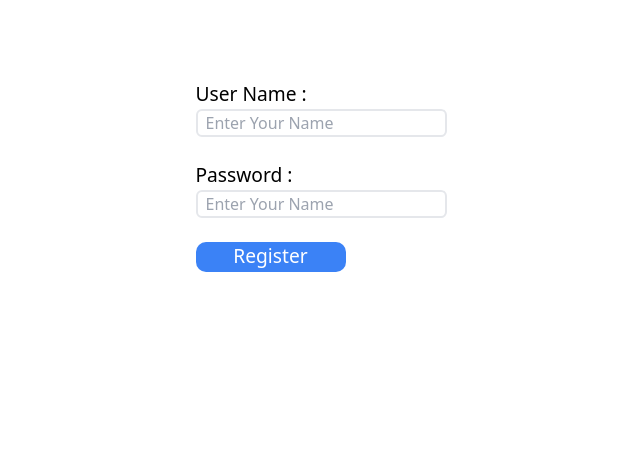
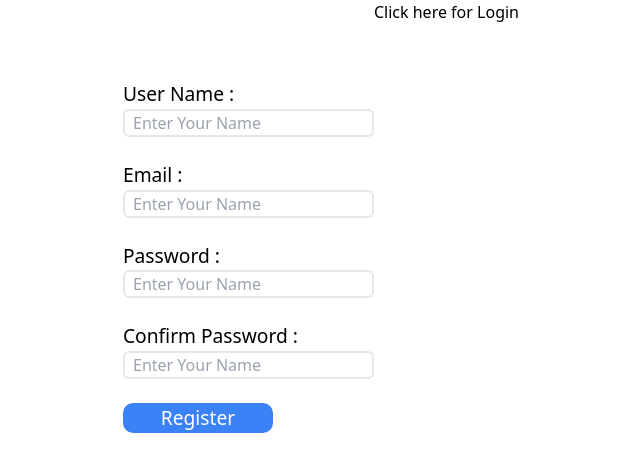
Before and after one commit to thanujakmt/django_evalution, a Django app: template templates/components/register.html in a window 1280 px wide. Shown: the top 472 px of the page, without its empty margins (319-959 px from the left). Run offline with Django 4.2, Linux system fonts and the light colour scheme; the template is opened without the code that fills it, so the values that code supplies are empty; style sheets or scripts are compiled from the project's sources; some libraries are stand-ins or nearby versions.

Commit message:
doing login authentication

```diff
--- a/evalutionapp/urls.py
+++ b/evalutionapp/urls.py
@@ -4,8 +4,8 @@ from . import views
 
 urlpatterns = [
     path('',views.testview,name='homepage'),
-    path('user_face', views.user_face_view ,name='userface'),
-    path('app',views.app_view,name='app'),
-    path('login',views.login_view,name='login'),
-    path('register',views.register_view,name='register'),
+    path('user_face/', views.user_face_view ,name='userface'),
+    path('app/',views.app_view,name='app'),
+    path('login/',views.login_view,name='login'),
+    path('register/',views.register_view,name='register'),
 ]
--- a/templates/components/register.html
+++ b/templates/components/register.html
@@ -2,18 +2,29 @@
 {% include 'layout.html' %}
 {% block body %}
 <div class=" w-full bg-white flex justify-center">
-    <form action="" class=" flex flex-col gap-6 mt-20">
+    <form action="{% url 'register' %}" method="POST" class=" flex flex-col gap-6 mt-20">
+        {% csrf_token %}
         <div class=" flex flex-col">
-            <label for="User Name" class=" text-[1.2em]">User Name :</label>
-            <input type="text" name="User Name" id="" placeholder="Enter Your Name"
+            <label for="username" class=" text-[1.2em]">User Name :</label>
+            <input type="text" name="username" id="username" placeholder="Enter Your Name"
                 class=" border-2 rounded-[6px] px-2">
         </div>
         <div class=" flex flex-col">
-            <label for="Password" class=" text-[1.2em]">Password :</label>
-            <input type="text" name="Password" id="" placeholder="Enter Your Name" class=" border-2 rounded-[6px] px-2">
+            <label for="email" class=" text-[1.2em]">Email :</label>
+            <input type="email" name="email" id="email" placeholder="Enter Your Name"
+                class=" border-2 rounded-[6px] px-2">
+        </div>
+        <div class=" flex flex-col">
+            <label for="password" class=" text-[1.2em]">Password :</label>
+            <input type="password" name="password" id="password" placeholder="Enter Your Name" class=" border-2 rounded-[6px] px-2">
+        </div>
+        <div class=" flex flex-col">
+            <label for="confirm_password" class=" text-[1.2em]">Confirm Password :</label>
+            <input type="password" name="confirm_password" id="confirm_password" placeholder="Enter Your Name" class=" border-2 rounded-[6px] px-2">
         </div>
         <button type="submit"
             class=" bg-blue-500 w-[150px] h-[30px] rounded-[10px] text-white font-[500] text-[1.2em]">Register</button>
     </form>
+    <a href="{% url 'login' %}"> Click here for Login</a>
 </div>
 {% endblock %}
```
Also changed, not shown: evalutionapp/views.py (+41 -2 lines), templates/components/login.html (+7 -5 lines), db.sqlite3.
